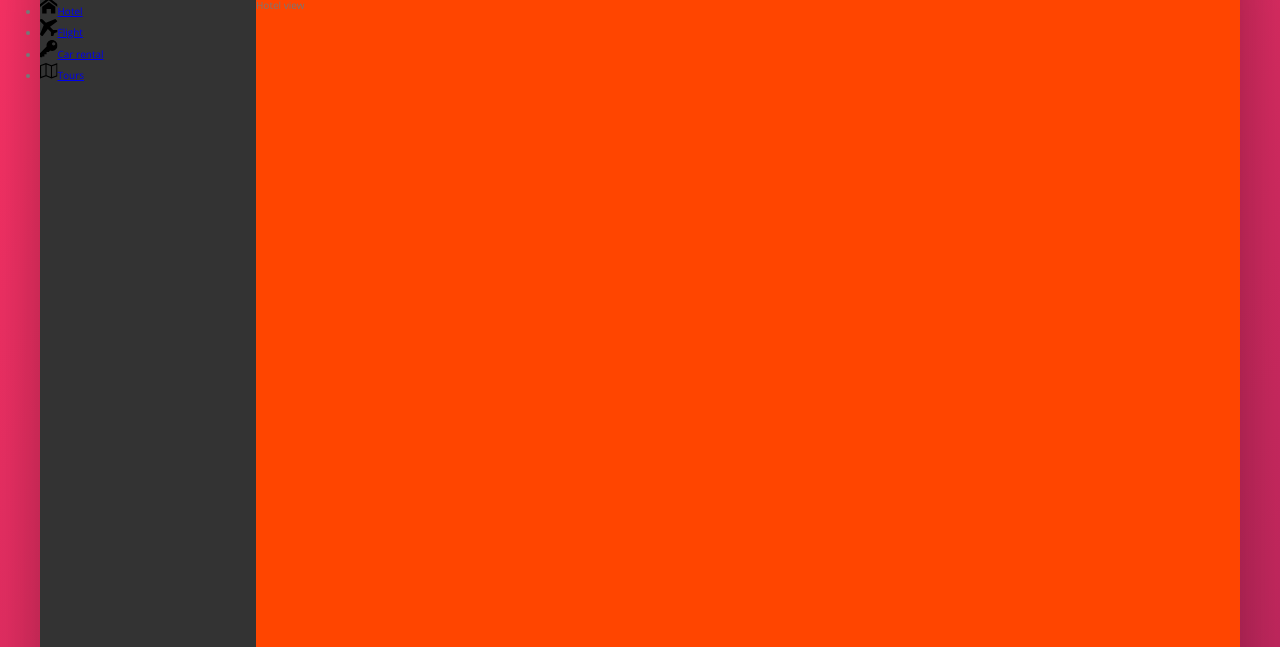
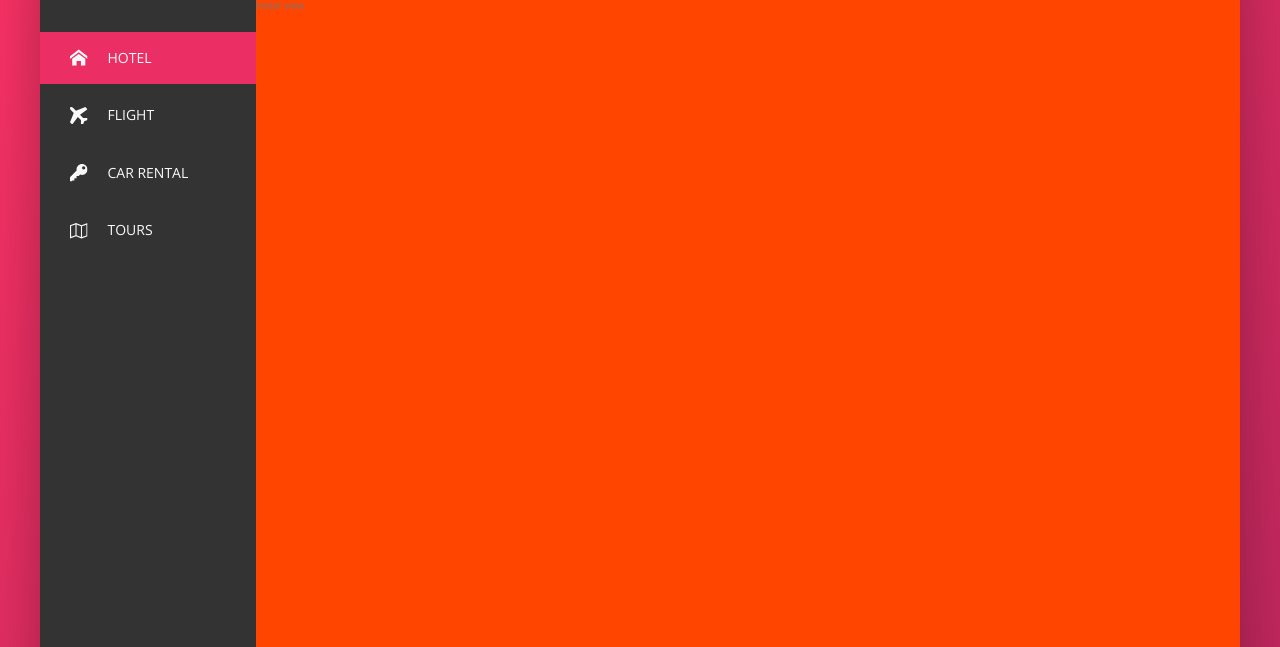
Before and after one commit to fatema-khalaf/Trillo, a website: page index.html in a window 1280 px wide. Shown: the part 153-800 px from the top of the page. Drawn offline with nearby package versions, Linux system fonts and the light colour scheme.

Commit message:
Video-79 end of side nav

```diff
--- a/index.html
+++ b/index.html
@@ -55,7 +55,7 @@
       <div class="content">
         <nav class="sidebar">
           <ul class="side-nav">
-            <li class="side-nav__item">
+            <li class="side-nav__item side-nav__item--active">
               <a href="#" class="side-nav__link">
                 <svg class="side-nav__icon">
                   <use xlink:href="img/sprite.svg#icon-home"></use>
--- a/sass/_component.scss
+++ b/sass/_component.scss
@@ -106,13 +106,54 @@
 //////////////////////////////////////
 // SIDE NAVIGATION
 .side-nav {
+  font-size: 1.4rem;
+  list-style: none;
+  margin-top: 3.5rem;
   &__item {
+    position: relative;
+    &:not(:last-child) {
+      margin-bottom: 0.5rem;
+    }
   }
-  &__link {
+  &__item::before {
+    content: "";
+    position: absolute;
+    top: 0;
+    left: 0;
+    height: 100%;
+    width: 3px;
+    background-color: var(--color-primary);
+    transform: scaleY(0);
+    transition: transform 0.2s, width 0.4s cubic-bezier(1, 0, 0, 1) 0.2s,
+      background-color 0.1s; // Video 79 12:00
+  }
+  &__item:hover::before,
+  &__item--active::before {
+    transform: scaleY(1);
+    width: 100%;
+  }
+  &__item:active::before {
+    background-color: var(--color-primary-light);
+  }
+  &__link:link,
+  &__link:visited {
+    color: var(--color-grey-light-1);
+    text-decoration: none;
+    text-transform: uppercase;
+    display: block;
+    padding: 1.5rem 3rem;
+    display: flex;
+    align-items: center;
+
+    // z-index only work when the element has a position
+    position: relative;
+    z-index: 10;
   }
   &__icon {
     width: 1.75rem;
     height: 1.75rem;
+    margin-right: 2rem;
+    fill: currentColor; // take the color of the closest color properity
   }
 }
 
```
Also changed, not shown: css/style.css.
